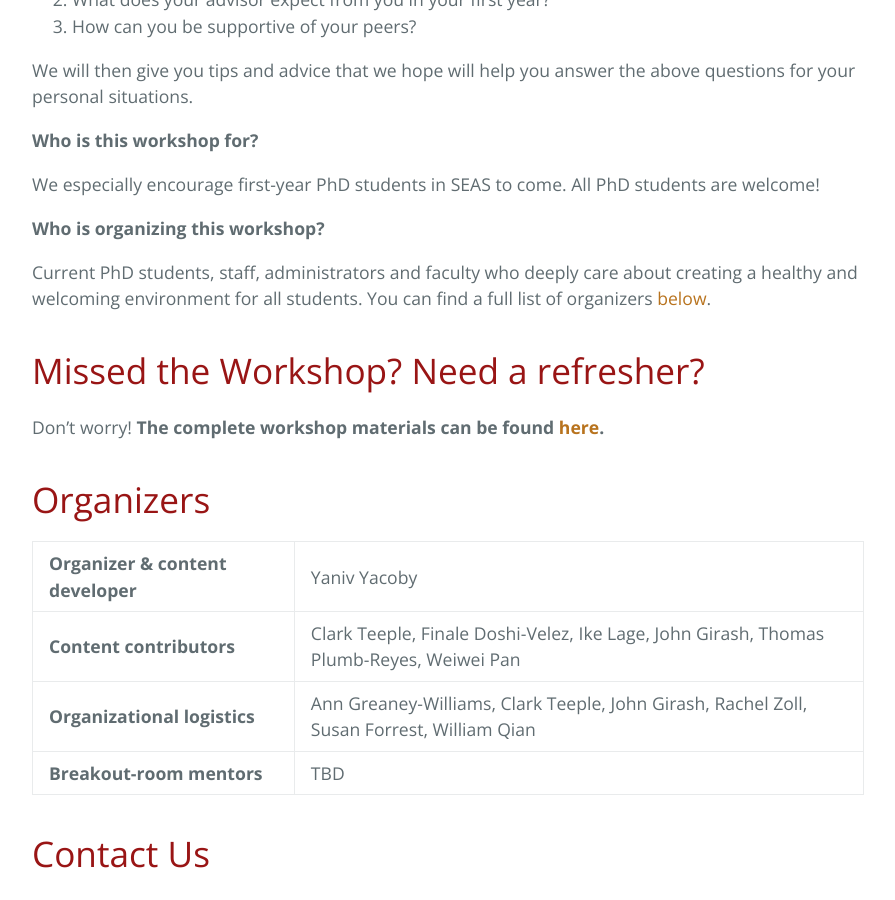
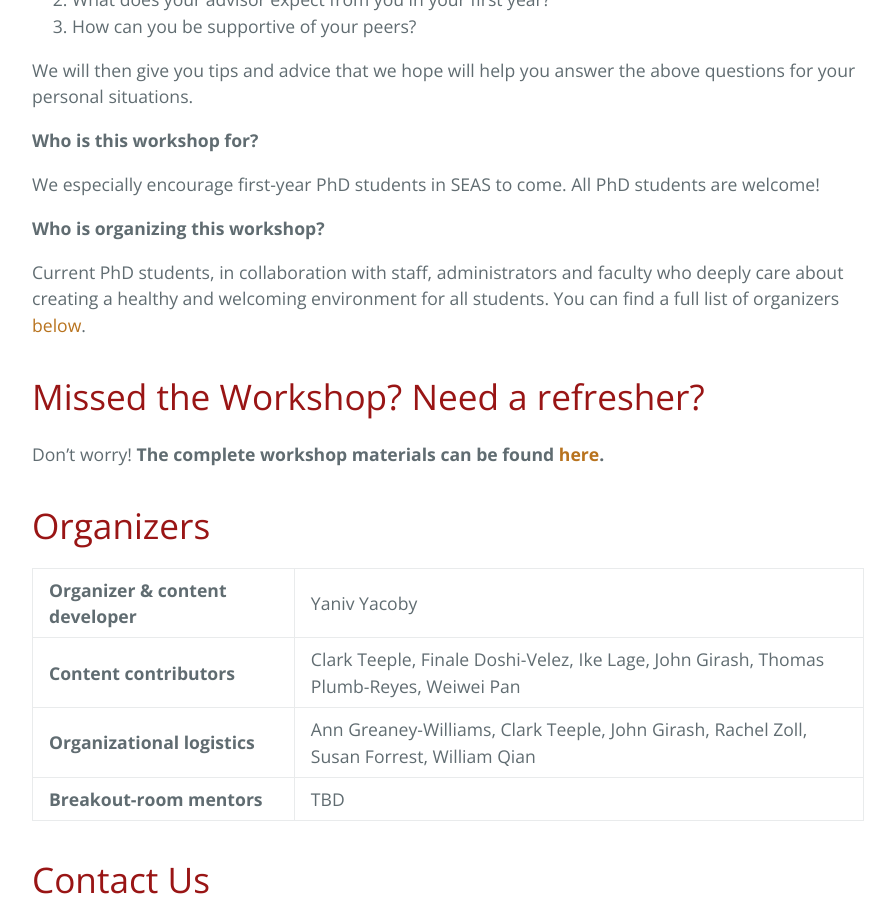
Before and after one commit to yanivyacoby/a-guide-to-your-phd, a Jekyll site: the page built from index.md, in a window 1280 px wide and 900 px high, scrolled down 840 px. Shown: the whole window, without its empty margins (192-1087 px from the left). Built offline with Jekyll 4.4.1, drawn with Linux system fonts in a browser that asks for light colours.

Commit message:
Update index.md

```diff
--- a/index.md
+++ b/index.md
@@ -36,7 +36,7 @@ We especially encourage first-year PhD students in SEAS to come. All PhD student
 
 **Who is organizing this workshop?**
 
-Current PhD students, staff, administrators and faculty who deeply care about
+Current PhD students, in collaboration with staff, administrators and faculty who deeply care about
 creating a healthy and welcoming environment for all students.
 You can find a full list of organizers [below](#organizers).
 
```
